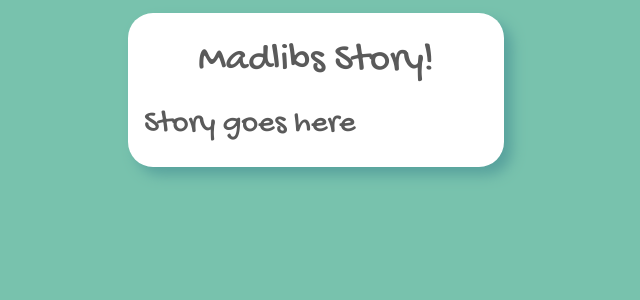
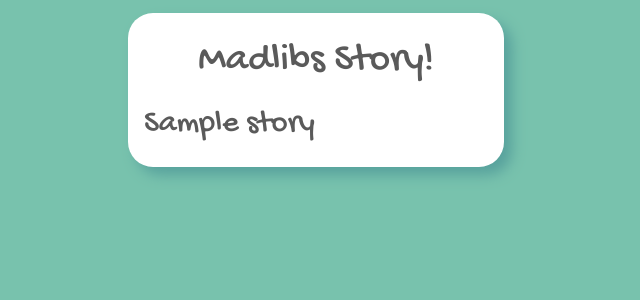
Before and after one commit to StrawberryShortyCake/flask-madlibs, a Flask app: template templates/results.jinja in a window 1280 px wide. Shown: the part 306-606 px from the top of the page, without its empty margins (324-964 px from the left). Run offline with Flask 3, Linux system fonts and the light colour scheme; the template is opened without the code that fills it: most values are stand-ins (such as "Sample title", 1, 10 or a date in 2020).

Commit message:
implemented results.jinja

```diff
--- a/templates/results.jinja
+++ b/templates/results.jinja
@@ -4,7 +4,7 @@
 
 {% block content %}
 
-  <h1 class="pt-4 mb-3 text-center">Madlibs Story!</h1>
-  <h2 class="pt-1 ps-3 pe-3 pb-4">Story goes here</h2>
+<h1 class="pt-4 mb-3 text-center">Madlibs Story!</h1>
+<h2 class="pt-1 ps-3 pe-3 pb-4">{{story}}</h2>
 
 {% endblock %}
```
